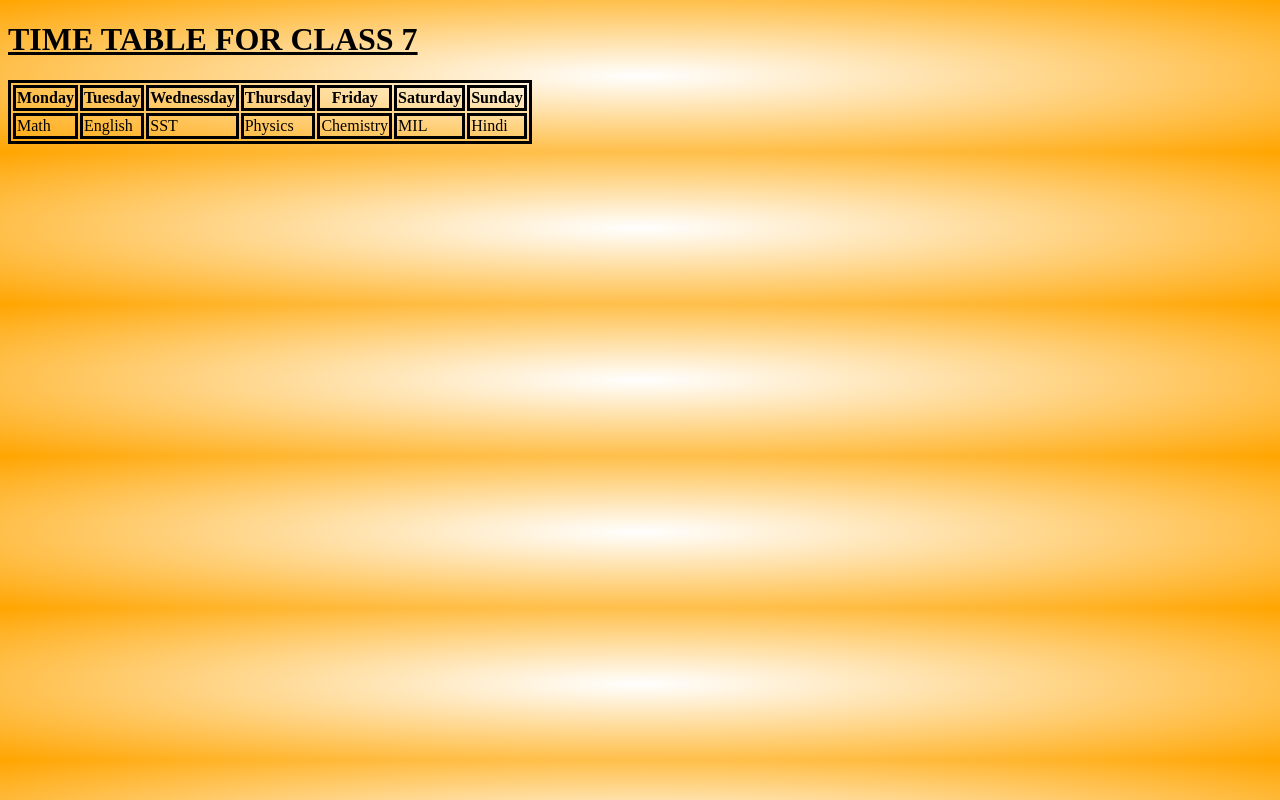
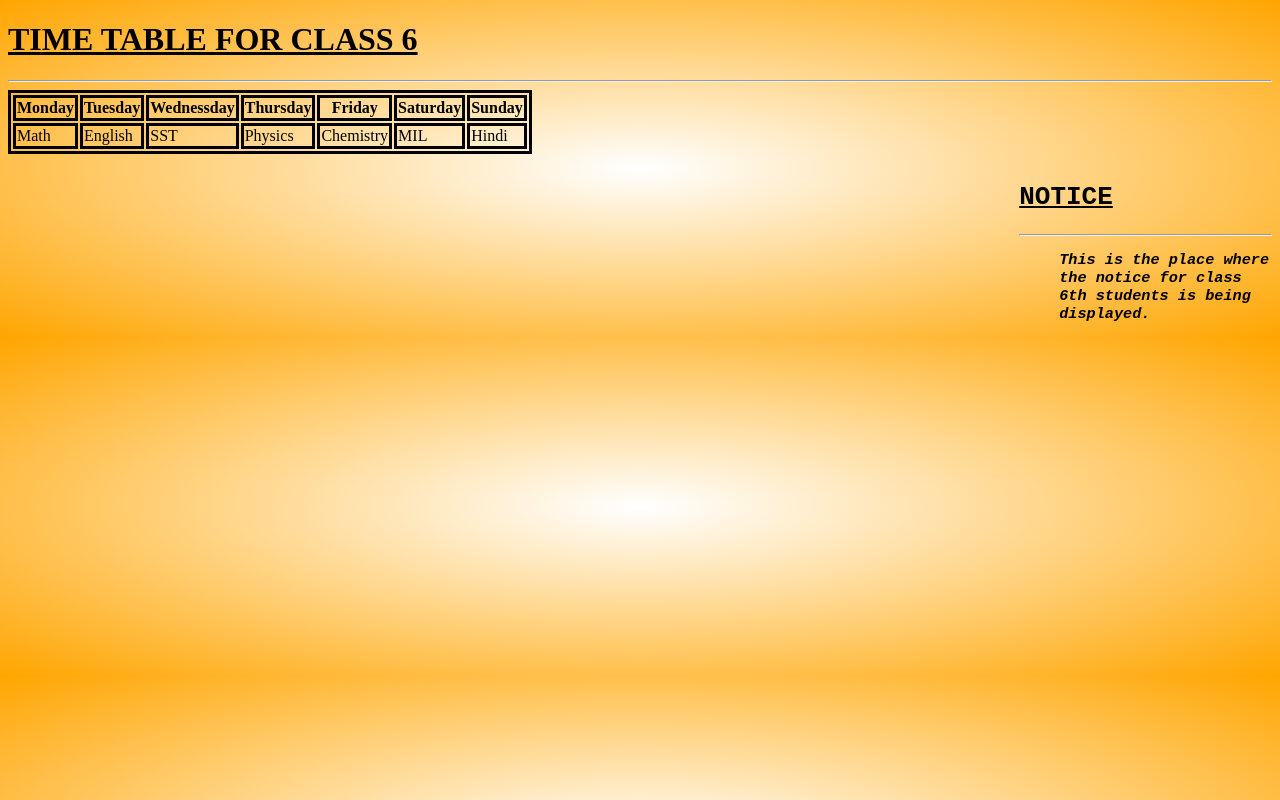
Before and after one commit to DarshanDEV1/BidishaAdvanceTutorial, a plain HTML site: page BAT7.html in a window 1280 px wide. Drawn offline with Linux system fonts and the light colour scheme.

Commit message:
Add files via upload

```diff
--- a/BAT7.html
+++ b/BAT7.html
@@ -4,16 +4,19 @@
     <meta charset="UTF-8">
     <meta http-equiv="X-UA-Compatible" content="IE=edge">
     <meta name="viewport" content="width=device-width, initial-scale=1.0">
-    <title>BAT7</title>
+    <title>Class 6th</title>
 </head>
 <body style="background-image: repeating-radial-gradient(white , orange);">
     <h1>
         <b>
             <u id="title">
-                TIME TABLE FOR CLASS 7
+                TIME TABLE FOR CLASS 6
             </u>
         </b>
     </h1>
+
+    <hr>
+
     <table>
         <thead>
             <th>
@@ -64,6 +67,31 @@
             </tr>
         </tbody>
     </table>
+
+    <div class="notice_head">
+        <h1>
+            <code>
+                <b>
+                    <u>
+                        NOTICE
+                    </u>
+                </b>
+            </code>
+        </h1>
+
+        <hr>
+
+        <code>
+            <h3>
+                <i>
+                    <ul>
+                        This is the place where the notice for class 6th students is being displayed.
+                    </ul>
+                </i>
+            </h3>
+        </code>
+    </div>
+
     <style>
         table,th,td{
             border: 3px solid black;
@@ -72,7 +100,14 @@
             text-align: center;
             align-self: center;
         }
+
+        .notice_head{
+            margin-left: 80%;
+        }
     </style>
+
+
+
 
 </body>
 </html>
```
Also changed, not shown: BAT10.html (+37 -2 lines), BAT6.html (+35 -0 lines), BAT8.html (+37 -2 lines), BAT9.html (line endings or trailing spaces).
